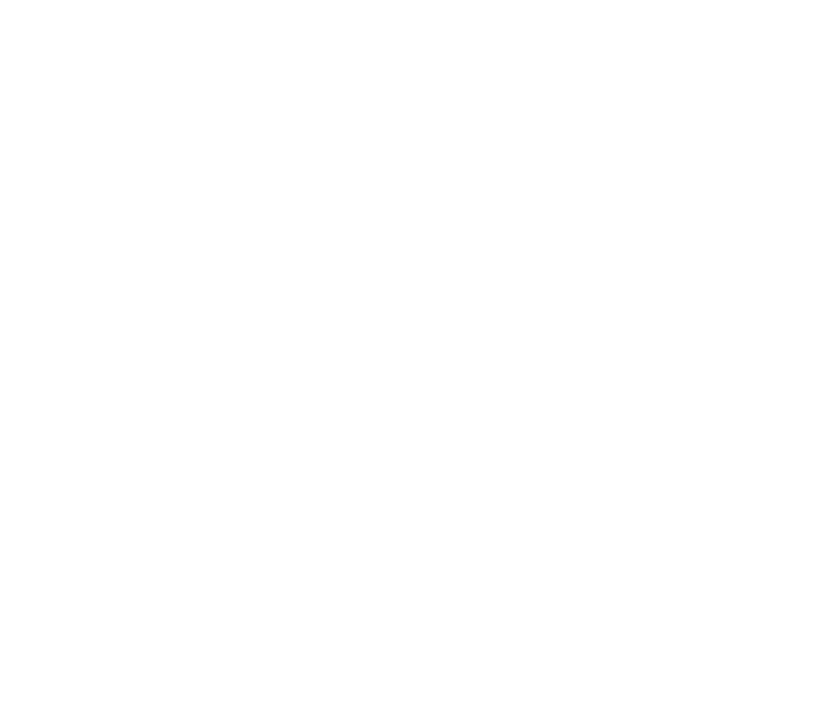
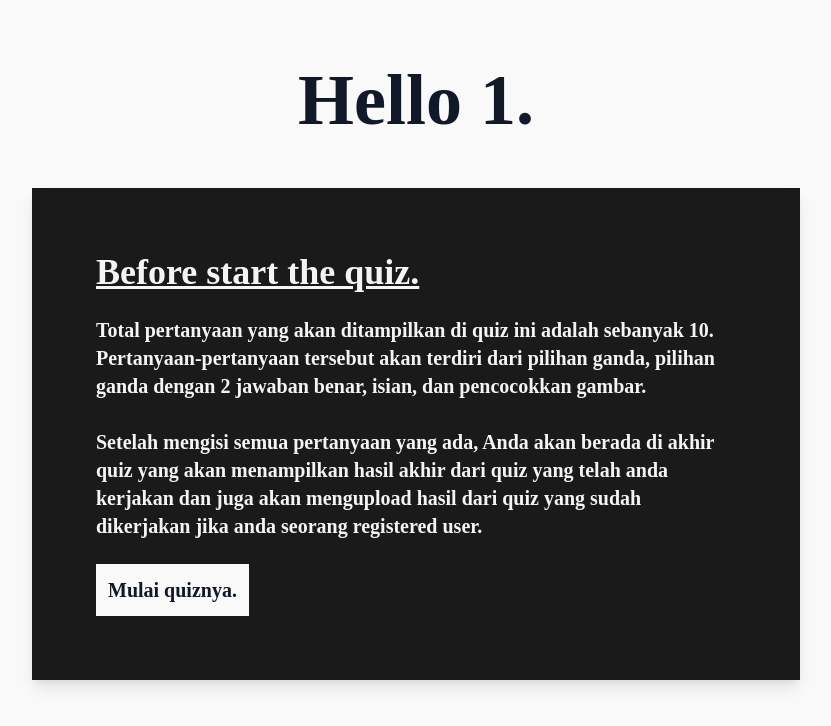
Before and after one commit to bobkombat/a-star-tuition-client, a React (Create React App) app: page /quiz/1 in a window 1280 px wide. Shown: the top 726 px of the page, without its empty margins (224-1055 px from the left). Built offline with nearby package versions, Linux system fonts and the light colour scheme.

Commit message:
add: quiz page

```diff
--- a/public/index.html
+++ b/public/index.html
@@ -5,39 +5,13 @@
     <link rel="icon" href="%PUBLIC_URL%/favicon.ico" />
     <meta name="viewport" content="width=device-width, initial-scale=1" />
     <meta name="theme-color" content="#000000" />
-    <meta
-      name="description"
-      content="Web site created using create-react-app"
-    />
+    <meta name="description" content="Web site created using create-react-app" />
     <link rel="apple-touch-icon" href="%PUBLIC_URL%/logo192.png" />
-    <!--
-      manifest.json provides metadata used when your web app is installed on a
-      user's mobile device or desktop. See https://developers.google.com/web/fundamentals/web-app-manifest/
-    -->
     <link rel="manifest" href="%PUBLIC_URL%/manifest.json" />
-    <!--
-      Notice the use of %PUBLIC_URL% in the tags above.
-      It will be replaced with the URL of the `public` folder during the build.
-      Only files inside the `public` folder can be referenced from the HTML.
-
-      Unlike "/favicon.ico" or "favicon.ico", "%PUBLIC_URL%/favicon.ico" will
-      work correctly both with client-side routing and a non-root public URL.
-      Learn how to configure a non-root public URL by running `npm run build`.
-    -->
-    <title>React App</title>
+    <title>Quiz App</title>
   </head>
   <body>
     <noscript>You need to enable JavaScript to run this app.</noscript>
     <div id="root"></div>
-    <!--
-      This HTML file is a template.
-      If you open it directly in the browser, you will see an empty page.
-
-      You can add webfonts, meta tags, or analytics to this file.
-      The build step will place the bundled scripts into the <body> tag.
-
-      To begin the development, run `npm start` or `yarn start`.
-      To create a production bundle, use `npm run build` or `yarn build`.
-    -->
   </body>
 </html>
--- a/src/App.js
+++ b/src/App.js
@@ -4,6 +4,8 @@
 import GetStarted from "./pages/GetStarted";
 import Register from "./pages/Register";
 import Login from "./pages/Login";
+import Quiz from "./pages/Quiz";
+import Leaderboard from "./pages/Leaderboard";
 
 function App() {
   return (
@@ -13,6 +15,8 @@
         <Route path="/get-started" component={GetStarted} />
         <Route path="/register" component={Register} />
         <Route path="/login" component={Login} />
+        <Route path="/quiz/:user" component={Quiz} />
+        <Route path="/leaderboard" component={Leaderboard} />
       </Switch>
     </Router>
   );
--- /dev/null
+++ b/src/components/BeforeQuizStart.js
@@ -0,0 +1,29 @@
+import React from "react";
+
+export default function BeforeQuizStart({ setStart, user }) {
+  return (
+    <>
+      <h1 class="font-bold text-7xl my-8 text-gray-900">Hello {user}.</h1>
+      <div className="shadow-lg p-16 my-5 w-3/5 bg-black font-bold text-gray-100">
+        <h1 className="text-4xl underline">Before start the quiz.</h1>
+        <br />
+        <p className="text-xl">
+          Total pertanyaan yang akan ditampilkan di quiz ini adalah sebanyak 10.
+          Pertanyaan-pertanyaan tersebut akan terdiri dari pilihan ganda, pilihan ganda dengan 2
+          jawaban benar, isian, dan pencocokkan gambar. <br />
+          <br />
+          Setelah mengisi semua pertanyaan yang ada, Anda akan berada di akhir quiz yang akan
+          menampilkan hasil akhir dari quiz yang telah anda kerjakan dan juga akan mengupload hasil
+          dari quiz yang sudah dikerjakan jika anda seorang registered user.
+        </p>
+        <br />
+        <button
+          onClick={() => setStart((prev) => !prev)}
+          className="p-3 text-gray-900 text-xl font-bold bg-white hover:bg-gray-200"
+        >
+          Mulai quiznya.
+        </button>
+      </div>
+    </>
+  );
+}
--- a/src/components/MainHeader.js
+++ b/src/components/MainHeader.js
@@ -11,7 +11,7 @@
 
   return (
     <div className="h-full flex justify-end items-center mx-auto flex-wrap-reverse w-10/12 sm:my-0 md:my-20 lg:my-28 my-32">
-      <div className="z-20 relative flex flex-col sm:justify-center py-10 sm:text-center text-left font-bold w-7/12 sm:w-screen text-8xl xl:text-7xl lg:text-5xl md:text-5xl sm:text-4xl max-w-full">
+      <div className="z-20 relative flex flex-col sm:justify-center pt-10 pb-2 sm:text-center text-left font-bold w-7/12 sm:w-screen text-8xl xl:text-7xl lg:text-5xl md:text-5xl sm:text-4xl max-w-full">
         <div
           className="sm:w-56 sm:h-20 md:w-60 md:h-32 lg:w-80 lg:h-24 xl:h-48 w-96 h-56 -left-40 bg-pink absolute"
           style={{ zIndex: -1 }}
--- a/src/components/NavbarHome.js
+++ b/src/components/NavbarHome.js
@@ -1,4 +1,5 @@
 import React from "react";
+import { Link } from "react-router-dom";
 
 export default function NavbarHome() {
   return (
@@ -7,13 +8,17 @@
         <a href="/" onClick={(e) => e.preventDefault()}>
           <div className="md:w-7 md:h-7 w-14 h-14 rounded-full bg-black"></div>
         </a>
-        <div className="flex justify-around w-96 md:w-64 sm:w-52">
+        <div className="flex justify-around w-96 md:w-64 sm:w-52 items-center">
+          <Link to="/">
             <button className="focus:outline-white font-bold transition transform ease-in hover:-translate-y-1 motion-reduce:transition-none motion-reduce:transform-none">
               Home
             </button>
+          </Link>
+          <Link to="/leaderboard">
             <button className="focus:outline-white font-bold transition transform ease-in hover:-translate-y-1 motion-reduce:transition-none motion-reduce:transform-none">
               Leaderboard
             </button>
+          </Link>
         </div>
         <div className="w-14 md:w-7 sm:w-2"></div>
       </nav>
--- /dev/null
+++ b/src/components/QuizList.js
@@ -0,0 +1,11 @@
+import React, { useState } from "react";
+
+export default function QuizList(props) {
+  const [score, setScore] = useState(0);
+
+  return (
+    <>
+      <h1 className="font-bold text-7xl my-8 text-gray-900">Score: {score}</h1>
+    </>
+  );
+}
--- a/src/pages/GetStarted.js
+++ b/src/pages/GetStarted.js
@@ -1,20 +1,15 @@
 import React from "react";
-import { Link, useHistory } from "react-router-dom";
+import { Link } from "react-router-dom";
 
 export default function GetStarted() {
-  const history = useHistory();
-
-  function goBack() {
-    history.goBack();
-  }
   return (
     <main className="w-full overflow-auto h-screen bg-white font-header flex flex-col items-center">
-      <div
-        onClick={goBack}
+      <Link
+        to="/"
         className="sm:text-xl sm:w-11/12 my-10 sm:border-b-2 w-9/12 mx-auto border-b-4 cursor-pointer transition ease-out duration-200 transform hover:-translate-y-1 border-gray-900 text-3xl"
       >
         &lt; Back
-      </div>
+      </Link>
       <section className="sm:w-11/12 w-9/12 flex-wrap h-3/5 mx-auto flex items-center justify-around text-gray-100 font-bold">
         <div className="sm:p-8 sm:w-full p-14 shadow-lg bg-black w m-5 transition ease-out duration-100 transform hover:scale-105 scale-100">
           <h1 className="text-4xl mb-5 border-gray-100 border-b-2 inline-block">
@@ -23,9 +18,11 @@
           <h6 className="text-xl mb-5">
             You can't save your current score and save them to leaderboard.
           </h6>
+          <Link to="/quiz/guest">
             <button className="text-gray-900 bg-white w-40 h-10 font-bold transition ease-out duration-100 transform hover:scale-105 scale-100">
               Start the quiz now
             </button>
+          </Link>
         </div>
         <div className="sm:p-8 sm:w-full p-14 shadow-lg bg-black w m-5 transition ease-out duration-100 transform hover:scale-105 scale-100">
           <h1 className="text-4xl mb-5 border-gray-100 border-b-2 inline-block">
@@ -34,9 +31,11 @@
           <h6 className="text-xl mb-5">
             Save your own quiz score and see them in your personalized leaderboard.
           </h6>
+          <Link to={localStorage.username ? `/quiz/${localStorage.username}` : `/quiz/guest`}>
             <button className="text-gray-900 bg-white w-40 h-10 font-bold transition ease-out duration-100 transform hover:scale-105 scale-100">
               Start the quiz now
             </button>
+          </Link>
           <br />
           <Link to="/register" className="text-sm underline">
             Click here if you're not yet register.
--- /dev/null
+++ b/src/pages/Leaderboard.js
@@ -0,0 +1,9 @@
+import React from "react";
+
+export default function Leaderboard() {
+  return (
+    <>
+      <h1>This is leaderboard</h1>
+    </>
+  );
+}
--- a/src/pages/Login.js
+++ b/src/pages/Login.js
@@ -13,7 +13,7 @@
   return (
     <main className="w-full h-screen bg-home font-header font-bold overflow-hidden">
       <Link
-        to="/"
+        to="/get-started"
         className="font-bold cursor-pointer bg-text text-4xl sm:m-4 m-10 inline-block hover:text-yellow-500"
       >
         &lt; Back
--- /dev/null
+++ b/src/pages/Quiz.js
@@ -0,0 +1,18 @@
+import React, { useEffect, useState } from "react";
+import { useParams } from "react-router-dom";
+import BeforeQuizStart from "../components/BeforeQuizStart";
+import QuizList from "../components/QuizList";
+
+export default function Quiz() {
+  const { user } = useParams();
+  const [start, setStart] = useState(false);
+
+  useEffect(() => {}, []);
+
+  return (
+    <main className="w-full overflow-auto h-screen bg-white font-header flex flex-col items-center py-8">
+      {!start && <BeforeQuizStart user={user} setStart={setStart} />}
+      {start && <QuizList />}
+    </main>
+  );
+}
--- a/src/pages/Register.js
+++ b/src/pages/Register.js
@@ -14,7 +14,7 @@
   return (
     <main className="w-full h-screen bg-home font-header font-bold overflow-hidden">
       <Link
-        to="/"
+        to="/get-started"
         className="font-bold cursor-pointer bg-text text-4xl sm:m-4 m-10 inline-block hover:text-yellow-500"
       >
         &lt; Back
```
Also changed, not shown: 1 other file (tests, documents, lock files or other folders). Lines whose indentation alone changed are shown as unchanged.
